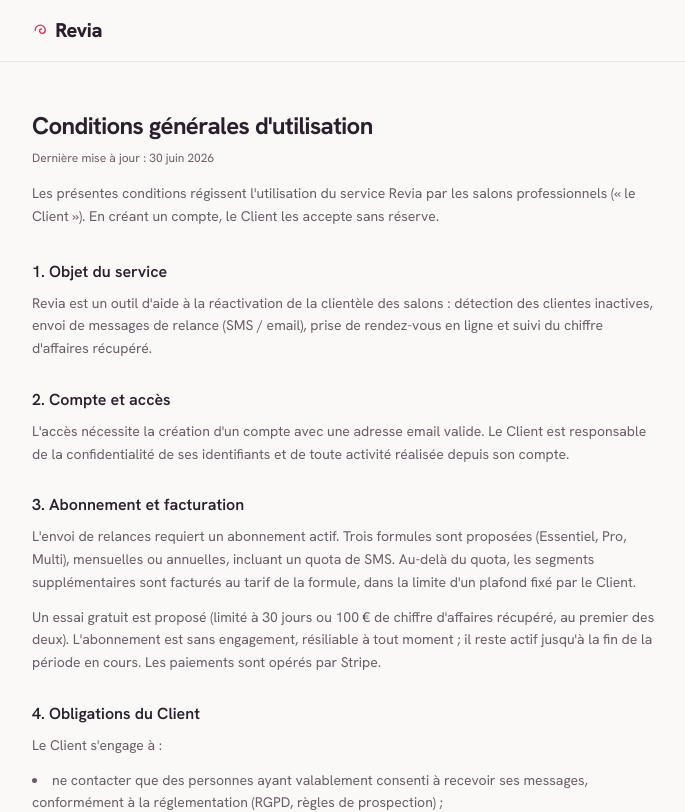
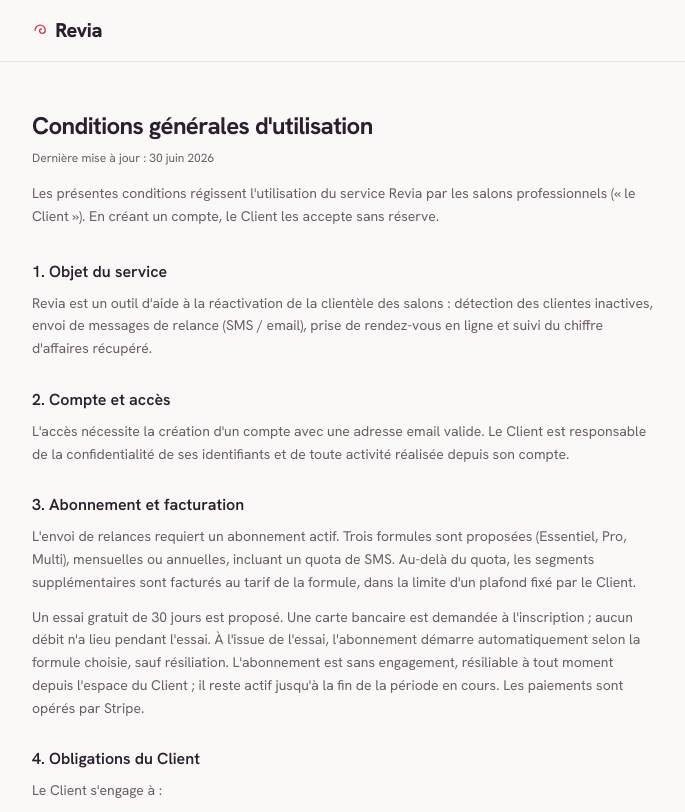
Before and after one commit to davdav28/revia, a Next.js app: page /cgu in a window 1280 px wide. Shown: the top 812 px of the page, without its empty margins (296-981 px from the left). Built offline with nearby package versions, Linux system fonts and the light colour scheme.

Commit message:
Discours d'essai aligne sur le modele carte : tarifs (note + SEO) et CGU (carte a l'inscription, prelevement auto apres 30j) au lieu de 'gratuit jusqu'a 100EUR / vous ne payez que quand'

```diff
--- a/src/app/cgu/page.tsx
+++ b/src/app/cgu/page.tsx
@@ -37,10 +37,12 @@
           dans la limite d'un plafond fixé par le Client.
         </p>
         <p>
-          Un essai gratuit est proposé (limité à {SUBSCRIPTION.trial.days} jours
-          ou {SUBSCRIPTION.trial.recoveredEurosTarget} € de chiffre d'affaires
-          récupéré, au premier des deux). L'abonnement est sans engagement,
-          résiliable à tout moment ; il reste actif jusqu'à la fin de la période
+          Un essai gratuit de {SUBSCRIPTION.trial.days} jours est proposé. Une
+          carte bancaire est demandée à l'inscription ; aucun débit n'a lieu
+          pendant l'essai. À l'issue de l'essai, l'abonnement démarre
+          automatiquement selon la formule choisie, sauf résiliation.
+          L'abonnement est sans engagement, résiliable à tout moment depuis
+          l'espace du Client ; il reste actif jusqu'à la fin de la période
           en cours. Les paiements sont opérés par Stripe.
         </p>
       </Section>
--- a/src/app/tarifs/page.tsx
+++ b/src/app/tarifs/page.tsx
@@ -11,7 +11,7 @@
 export const metadata: Metadata = {
   title: "Tarifs",
   description:
-    "Trois formules simples pour réactiver vos clientes. Vous payez le volume, pas les fonctionnalités. Gratuit jusqu'à 100 € de CA récupéré.",
+    "Trois formules simples pour réactiver vos clientes. Vous payez le volume, pas les fonctionnalités. Essai gratuit de 30 jours, sans engagement.",
 };
 
 export default function TarifsPage() {
--- a/src/components/marketing/pricing-cards.tsx
+++ b/src/components/marketing/pricing-cards.tsx
@@ -199,12 +199,12 @@
 
       <p className="text-muted mx-auto max-w-xl text-center text-sm">
         <span className="text-ink font-semibold">
-          Gratuit jusqu'à{" "}
-          {formatCents(SUBSCRIPTION.trial.recoveredEurosTarget * 100)} de chiffre
-          d'affaires récupéré
+          {SUBSCRIPTION.trial.days} jours d'essai gratuit
         </span>
-        , ou {SUBSCRIPTION.trial.days} jours d'essai — le premier des deux. Vous
-        ne payez Revia que quand il vous a déjà rapporté.
+        , sans engagement — résiliable à tout moment. La plupart des salons
+        récupèrent leurs premiers{" "}
+        {formatCents(SUBSCRIPTION.trial.recoveredEurosTarget * 100)} avant la fin
+        de l'essai.
       </p>
     </div>
   );
```
